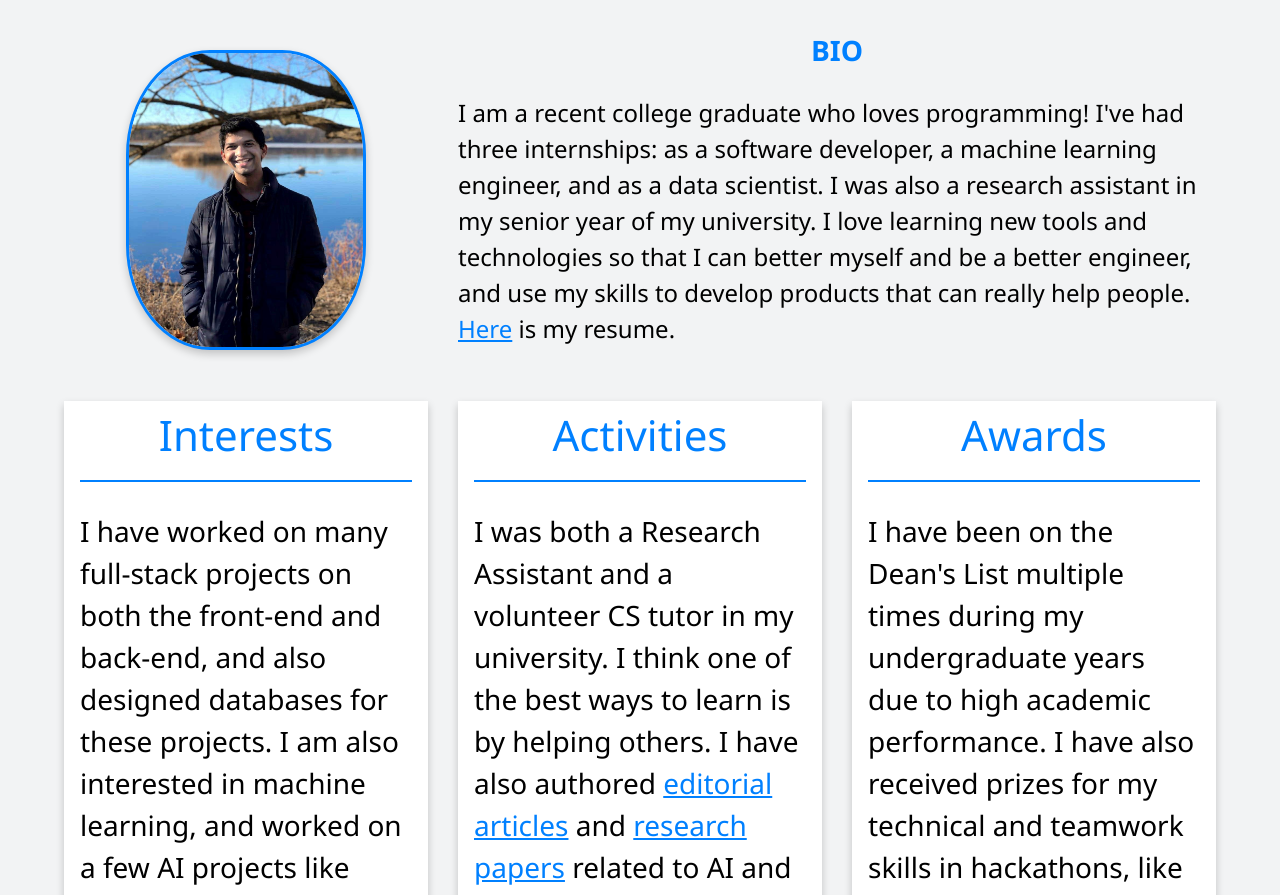
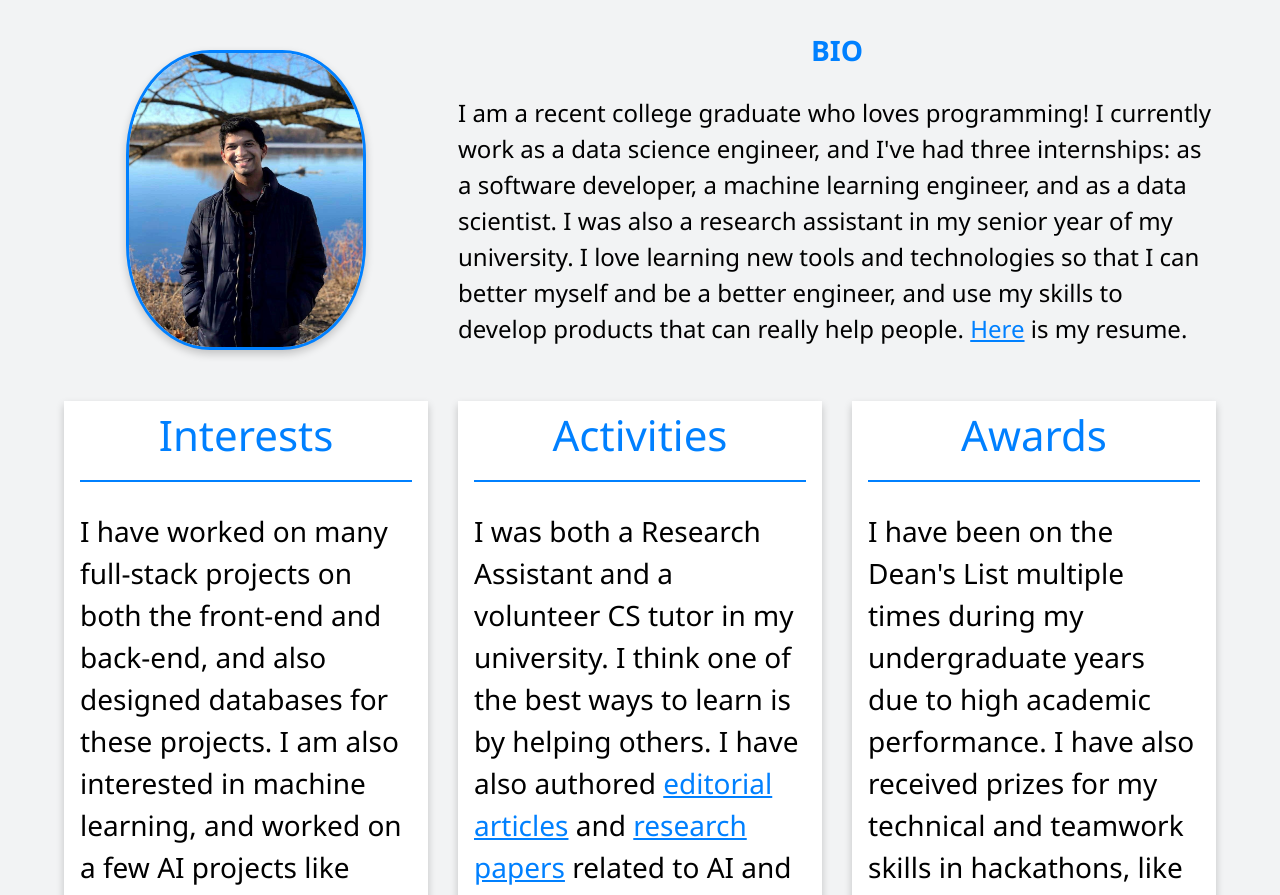
Before and after one commit to vmamata/svirat.github.io, a website: page index.html in a window 1280 px wide. Shown: the part 1036-1931 px from the top of the page. Drawn offline with nearby package versions, Linux system fonts and the light colour scheme; some packages are replaced by stand-ins of ours.

Commit message:
Update index.html

```diff
--- a/index.html
+++ b/index.html
@@ -91,7 +91,7 @@
 
       <div data-aos="fade-right" class="bio">
         <h3 class="text-blue"><b>BIO</b></h3>
-        <p>I am a recent college graduate who loves programming! I've had three internships: as a software developer, a machine learning engineer, and as a data scientist.
+        <p>I am a recent college graduate who loves programming! I currently work as a data science engineer, and I've had three internships: as a software developer, a machine learning engineer, and as a data scientist.
           I was also a research assistant in my senior year of my university. I love learning new tools and technologies so that I can better myself and be a
           better engineer, and use my skills to develop products that can really help people. <a href="https://drive.google.com/open?id=1oG3mOFReQmJOtyX00M3Wb1XKhiLIrDz3" target="_blank"> <u style="color:var(--secondary-color)"> Here</u></a> is my resume.
         </p>
```
